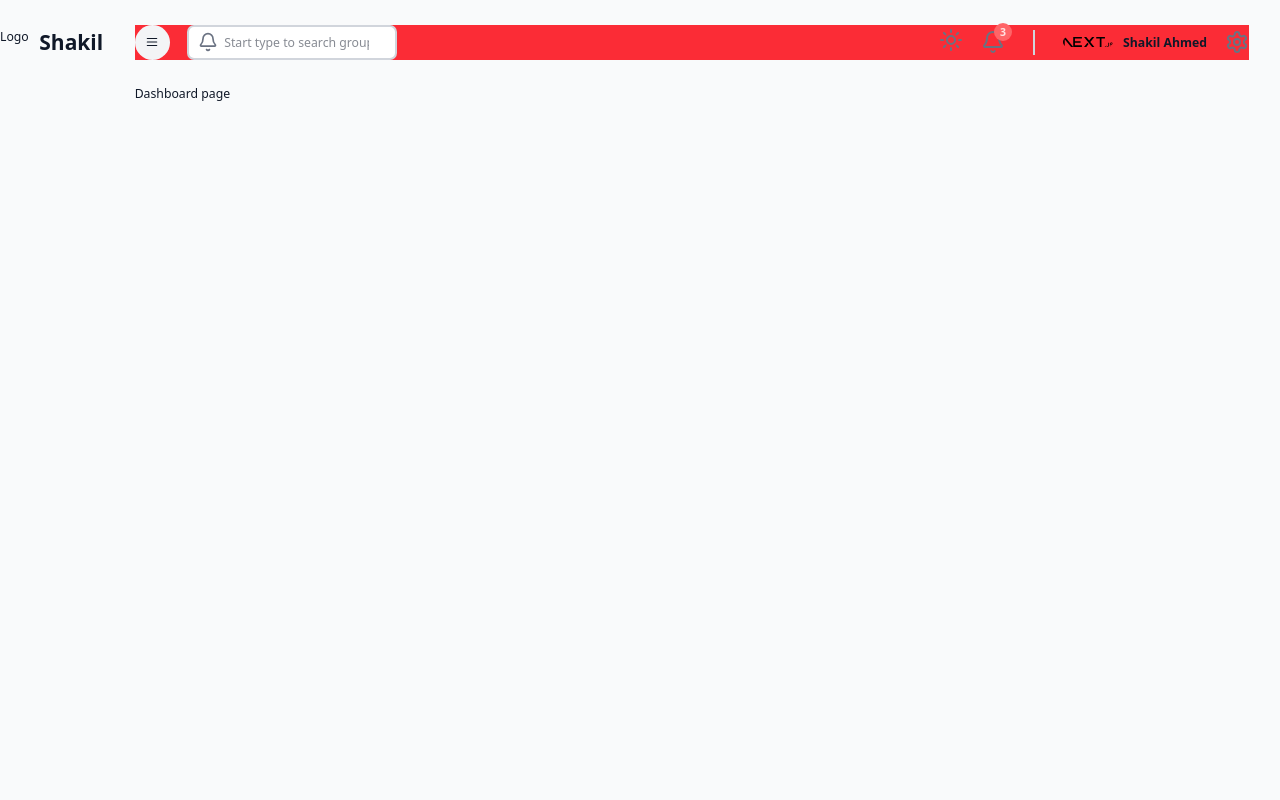
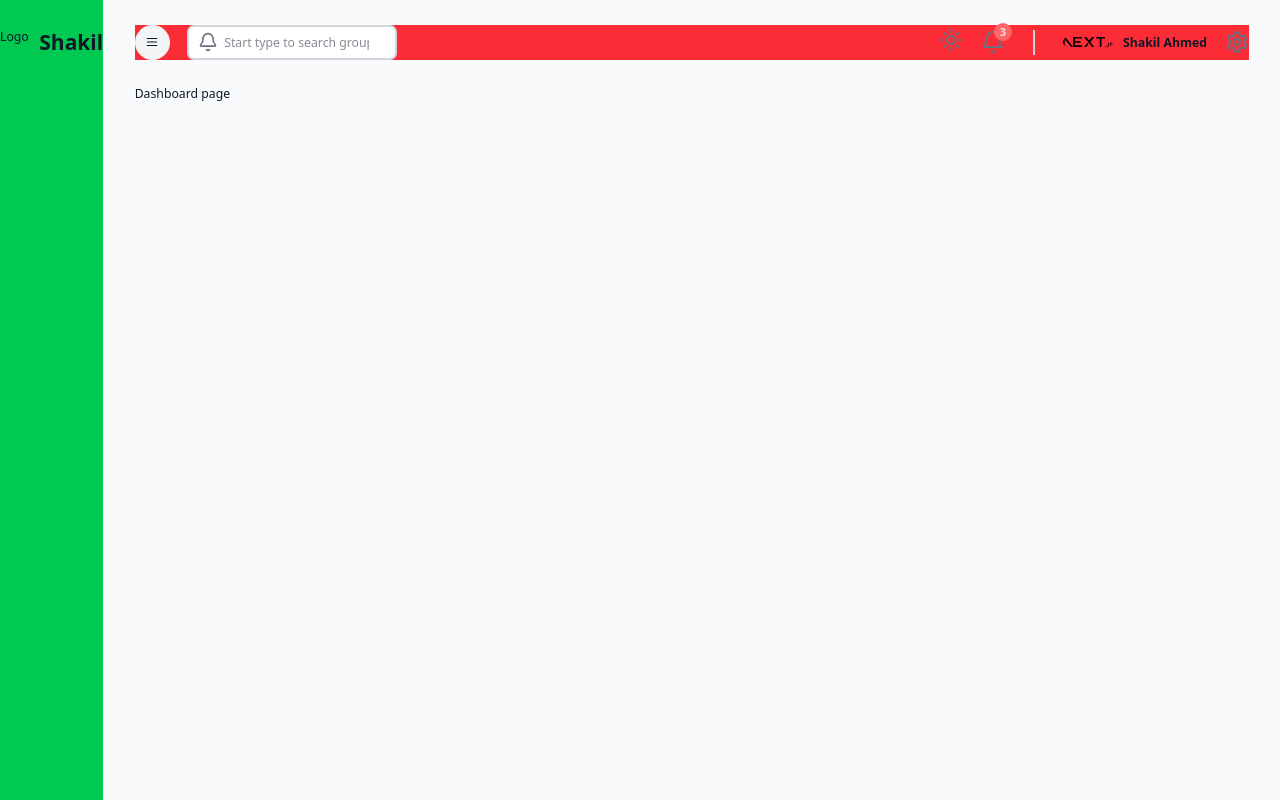
Before and after one commit to ahmedshakil29/b2b-market, a Next.js app: page / in a window 1280 px wide. Built offline with nearby package versions, Linux system fonts and the light colour scheme.

Commit message:
Update index.tsx

```diff
--- a/src/app/(components)/Sidebar/index.tsx
+++ b/src/app/(components)/Sidebar/index.tsx
@@ -2,7 +2,7 @@ import React from "react";
 
 const Sidebar = () => {
   return (
-    <div className="flex gap-3 justify-between md:justify-normal pt-8">
+    <div className="flex gap-3 justify-between md:justify-normal pt-8 bg-green-500">
       <div>Logo</div>
       <h1 className={`font-extrabold text-2xl`}>Shakil</h1>
     </div>
```
